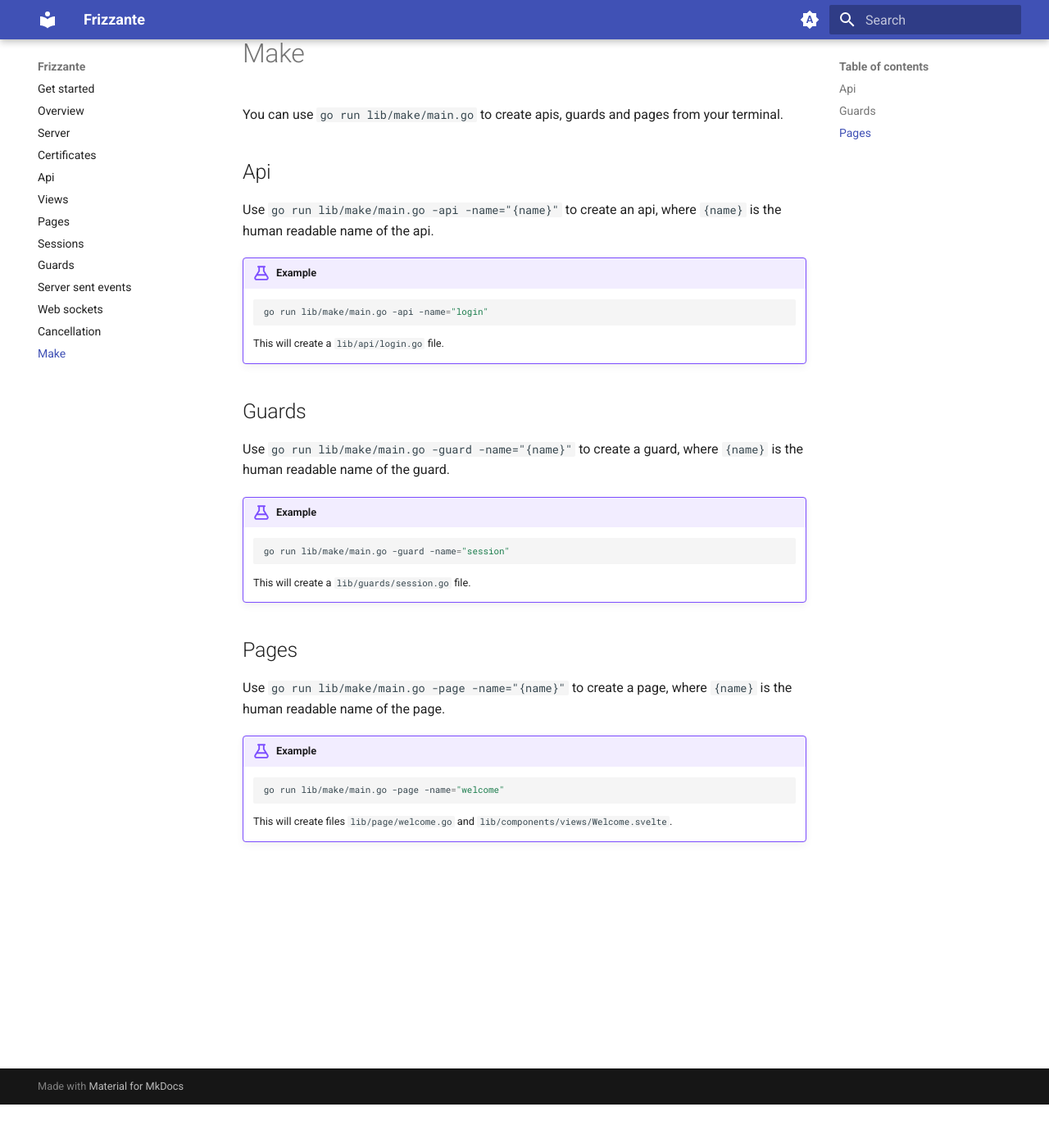
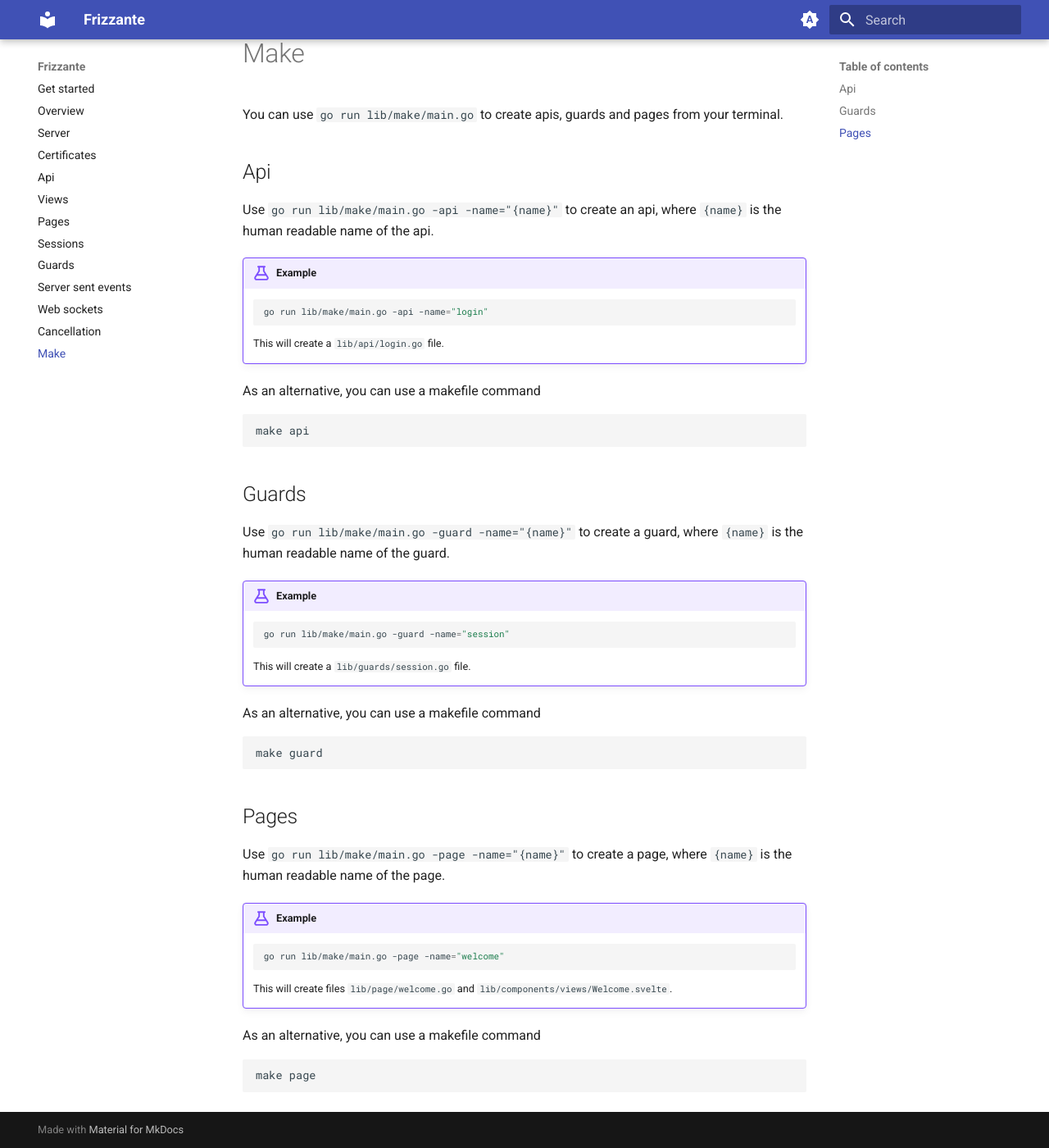
Before and after one commit to razshare/frizzante-docs, an MkDocs documentation site: the page built from docs/make.md, in a window 1280 px wide and 1400 px high, scrolled down 53 px. Shown: the whole window at 82% size. Built offline with MkDocs 1.6.1 and Material for MkDocs 9.7.7, drawn with Linux system fonts in a browser that asks for light colours.

Commit message:
chore(docs): updating make.

````diff
--- a/docs/make.md
+++ b/docs/make.md
@@ -10,6 +10,12 @@
     ```
     This will create a `lib/api/login.go` file.
 
+As an alternative, you can use a makefile command
+
+```sh
+make api
+```
+
 ## Guards
 
 Use `go run lib/make/main.go -guard -name="{name}"` to create a guard, where `{name}` is the human readable name of the guard.
@@ -20,6 +26,12 @@
     ```
     This will create a `lib/guards/session.go` file.
 
+As an alternative, you can use a makefile command
+
+```sh
+make guard
+```
+
 ## Pages
 
 Use `go run lib/make/main.go -page -name="{name}"` to create a page, where `{name}` is the human readable name of the page.
@@ -29,3 +41,9 @@
     go run lib/make/main.go -page -name="welcome"
     ```
     This will create files `lib/page/welcome.go` and `lib/components/views/Welcome.svelte`.
+
+As an alternative, you can use a makefile command
+
+```sh
+make page
+```
````
